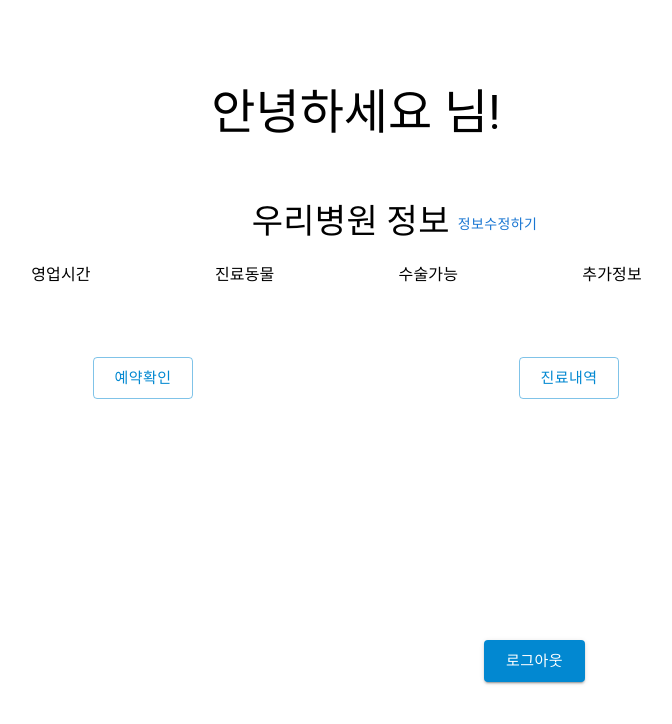
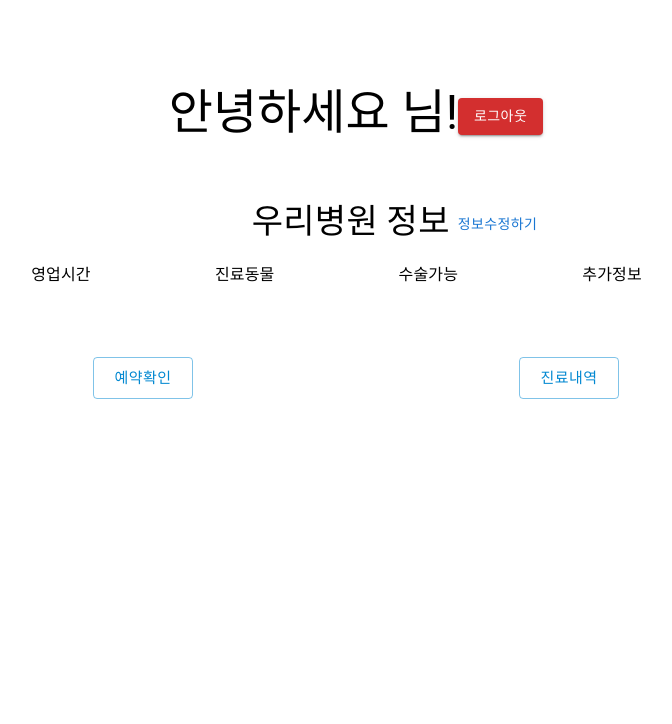
Before and after one commit to Vet-in-my-hand/client, a React (Create React App) app: page /hospital/main in a window 1280 px wide. Shown: the top 724 px of the page, without its empty margins (284-956 px from the left). Built offline with nearby package versions, Linux system fonts and the light colour scheme; no server answers; the database is empty; the HTML template or start-up script is replaced by a standard one.

Commit message:
병원 메인 라인정리

```diff
--- a/src/components/hospital/hospitalMain.jsx
+++ b/src/components/hospital/hospitalMain.jsx
@@ -42,6 +42,13 @@ function HospitalMain() {
                         component="h1"
                         variant="h3">
                         안녕하세요 {hospitalInfo.name}님!
+                        <Button
+                            color="error"
+                            variant="contained"
+                            onClick={logoutHandler}
+                        >
+                            로그아웃
+                        </Button>
                     </Typography>
                 </Box>
                 <Box
@@ -121,22 +128,7 @@ function HospitalMain() {
                         </Grid>
                     </Grid>
                 </Box>
-                <Box
-                    sx={{
-                        position: "fixed",
-                        top: '80%',
-                        left: '60%',
-                    }}>
-                        <Button
-                            size="large"
-                            color="info"
-                            fullWidth
-                            variant="contained"
-                            onClick={logoutHandler}
-                        >
-                            로그아웃
-                        </Button>
-                </Box>
+
             </Container>
     )
 }
```
